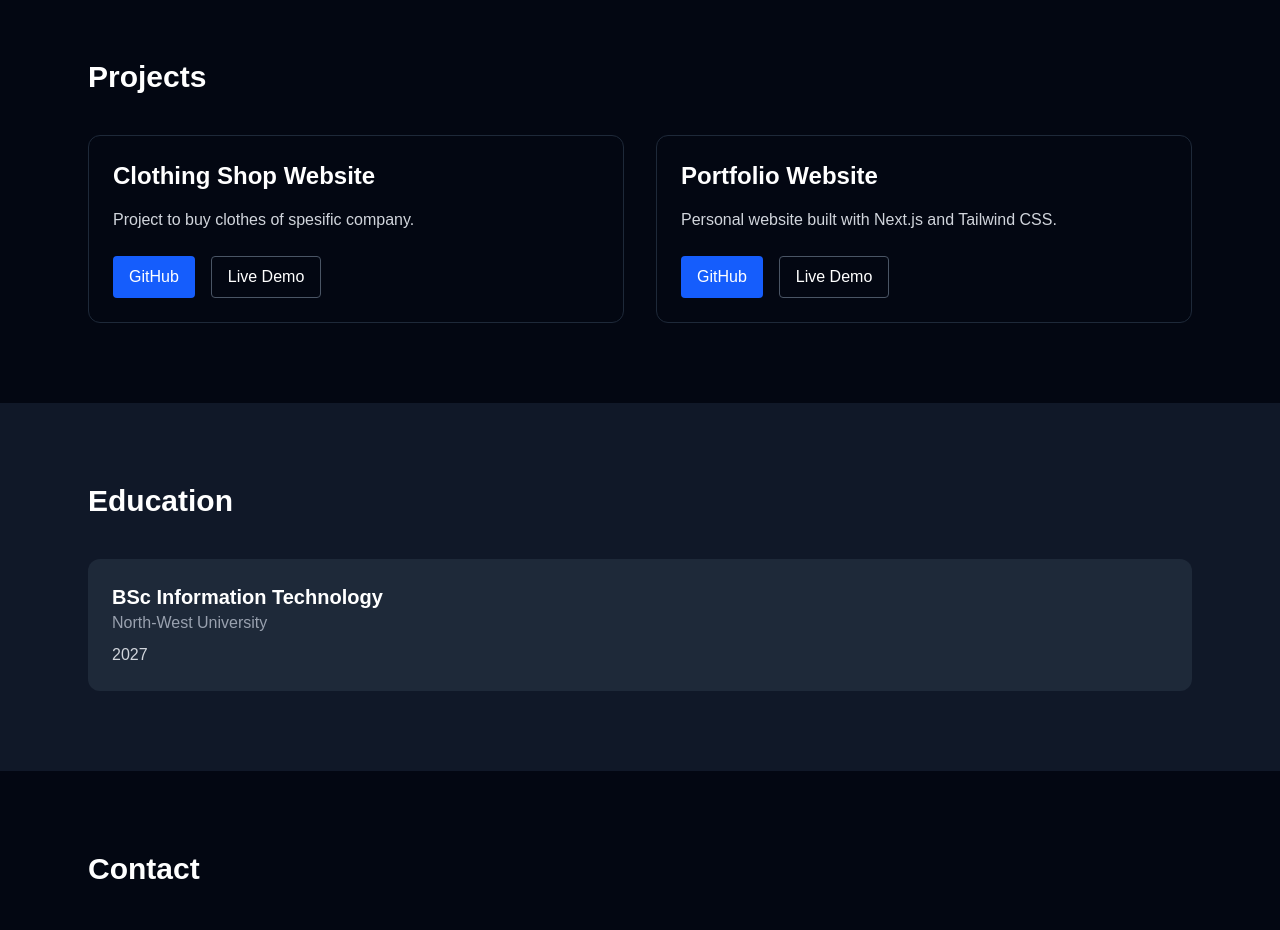
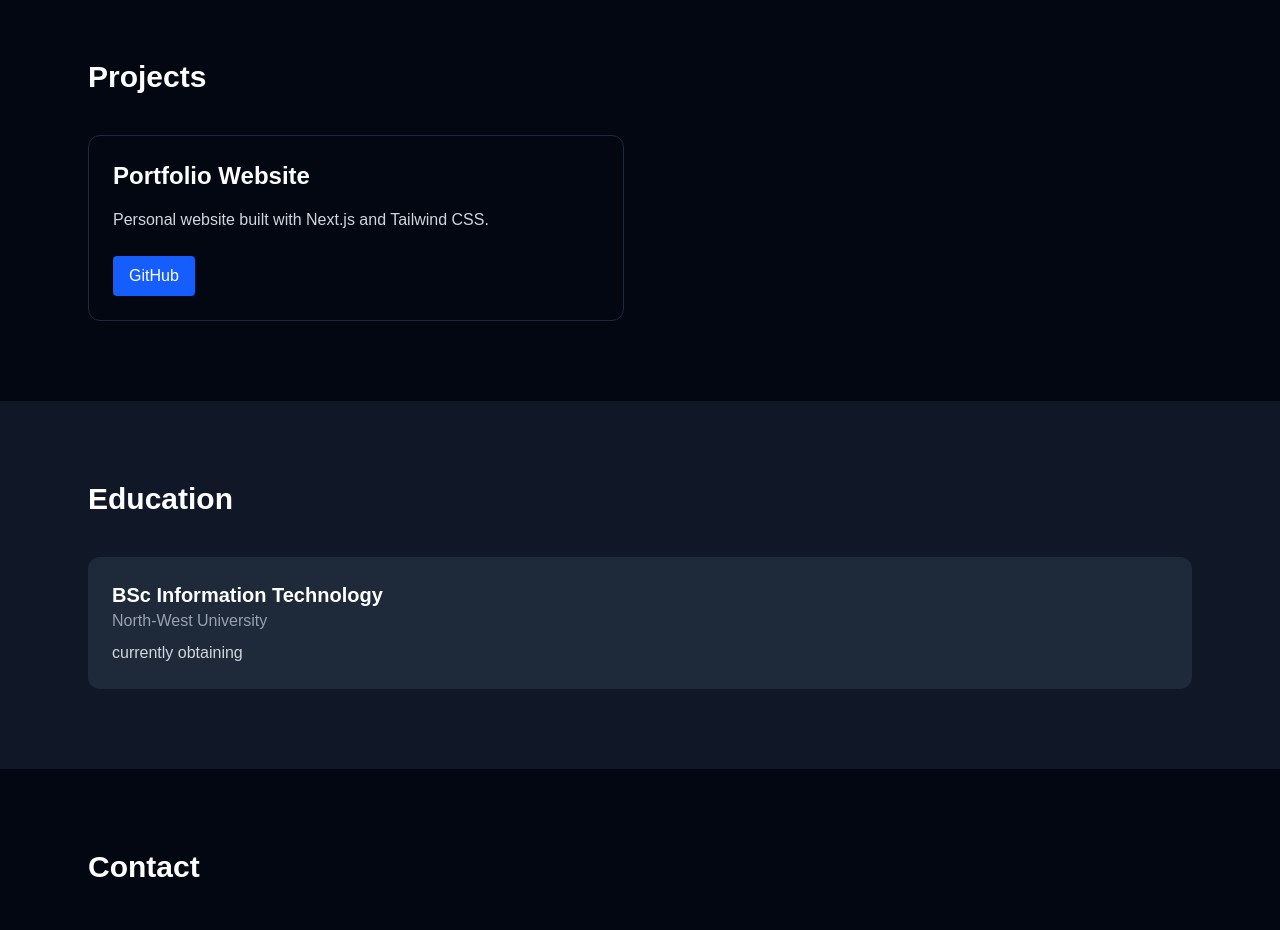
Before and after one commit to ClassyPJ/PJ-s_CV, a Next.js app: page / in a window 1280 px wide. Shown: the part 1700-2630 px from the top of the page. Built offline with nearby package versions, Linux system fonts and the light colour scheme.

Commit message:
Small updates: Spelling, GitHub repo links, pdf download

```diff
--- a/src/app/page.tsx
+++ b/src/app/page.tsx
@@ -54,7 +54,8 @@ export default function Home() {
           </a>
 
           <a
-            href="/cv.pdf"
+            href="/PJV_CV.pdf"
+            download
             className="rounded-lg border border-gray-600 px-6 py-3 hover:bg-gray-800"
           >
             Download CV
@@ -134,13 +135,9 @@ export default function Home() {
 
         <div className="grid gap-8 md:grid-cols-2">
           <ProjectCard
-            title="Clothing Shop Website"
-            description="Project to buy clothes of spesific company."
-          />
-
-          <ProjectCard
             title="Portfolio Website"
             description="Personal website built with Next.js and Tailwind CSS."
+            githubUrl="https://github.com/ClassyPJ/PJ-s_CV.git"
           />
         </div>
       </section>
@@ -157,7 +154,7 @@ export default function Home() {
 
             <p className="text-gray-400">North-West University</p>
 
-            <p className="mt-2 text-gray-300">2027</p>
+            <p className="mt-2 text-gray-300">currently obtaining</p>
           </div>
         </div>
       </section>
@@ -213,9 +210,11 @@ function SkillCard({ title, items }: { title: string; items: string[] }) {
 function ProjectCard({
   title,
   description,
+  githubUrl,
 }: {
   title: string;
   description: string;
+  githubUrl: string;
 }) {
   return (
     <div className="rounded-xl border border-gray-800 p-6">
@@ -224,11 +223,14 @@ function ProjectCard({
       <p className="mt-4 text-gray-300">{description}</p>
 
       <div className="mt-6 flex gap-4">
-        <button className="rounded bg-blue-600 px-4 py-2">GitHub</button>
-
-        <button className="rounded border border-gray-600 px-4 py-2">
-          Live Demo
-        </button>
+        <a
+          href={githubUrl}
+          target="_blank"
+          rel="noopener noreferrer"
+          className="rounded bg-blue-600 px-4 py-2 text-white hover:bg-blue-700"
+        >
+          GitHub
+        </a>
       </div>
     </div>
   );
```
Also changed, not shown: 1 other file (tests, documents, lock files or other folders).
